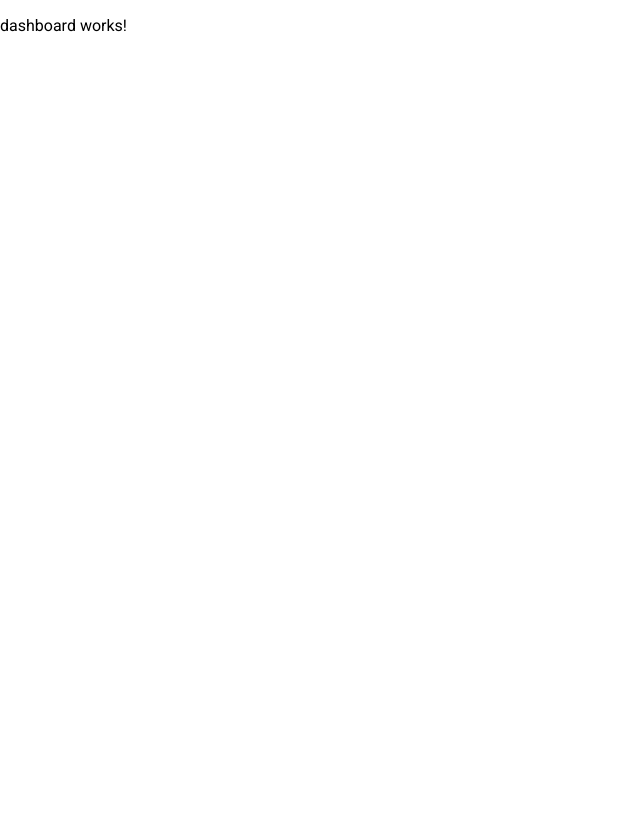
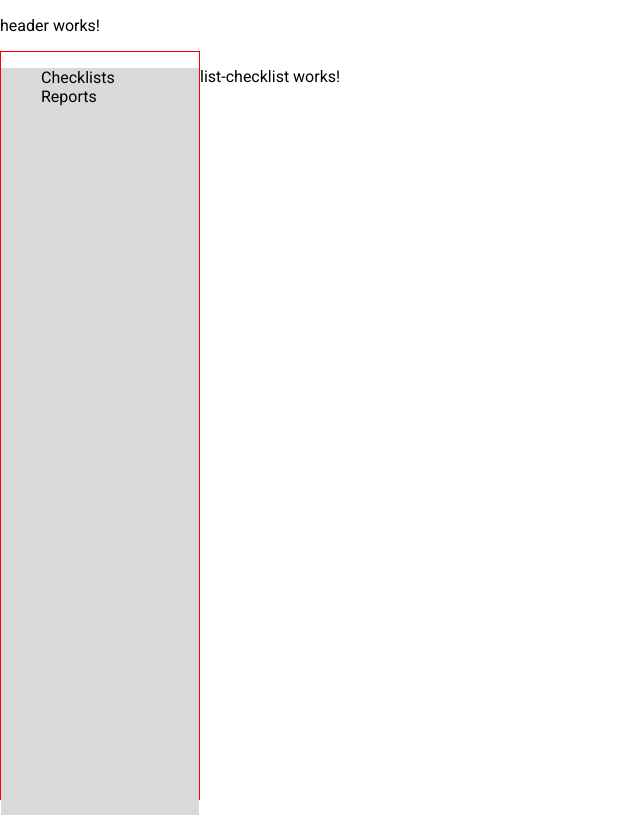
Before and after one commit to sindriax/light-eyes-client, an Angular app in the folder client/: page / in a window 1280 px wide. Shown: the whole page, without its empty margins (0-640 px from the left). Built offline with nearby package versions, Linux system fonts and the light colour scheme.

Commit message:
basic architecture redone

```diff
--- a/client/src/app/app.config.ts
+++ b/client/src/app/app.config.ts
@@ -1,9 +1,9 @@
 import { ApplicationConfig, provideZoneChangeDetection } from '@angular/core';
-import { provideRouter } from '@angular/router';
+import { provideRouter, withComponentInputBinding } from '@angular/router';
 
 import { routes } from './app.routes';
 import { provideAnimationsAsync } from '@angular/platform-browser/animations/async';
 
 export const appConfig: ApplicationConfig = {
-  providers: [provideZoneChangeDetection({ eventCoalescing: true }), provideRouter(routes), provideAnimationsAsync()]
+  providers: [provideZoneChangeDetection({ eventCoalescing: true }), provideRouter(routes, withComponentInputBinding()), provideAnimationsAsync()]
 };
--- a/client/src/app/checklist/views/list-checklist/list-checklist.component.scss
+++ b/client/src/app/checklist/views/list-checklist/list-checklist.component.scss
@@ -0,0 +1,5 @@
+@import '../../../styles/mixins';
+
+:host{
+    @include layout-position;
+}
--- a/client/src/app/layout/aside/aside.component.html
+++ b/client/src/app/layout/aside/aside.component.html
@@ -1 +1,7 @@
-<p>aside works!</p>
+
+<div id="aside">
+    <ul>
+        <li><a routerLinkActive="active" [routerLink]="['/checklists']">Checklists</a></li>
+        <li><a routerLinkActive="active" [routerLink]="['/reports']">Reports</a></li>
+    </ul>
+</div>
--- a/client/src/app/layout/aside/aside.component.scss
+++ b/client/src/app/layout/aside/aside.component.scss
@@ -0,0 +1,18 @@
+
+#aside {
+    background-color: #D9D9D9;
+    width: 100%;
+    height: 100%;
+
+}
+
+a{
+    text-decoration: none;
+    color: black;
+}
+
+li{
+    text-decoration: none;
+    list-style-type: none;
+
+}
--- a/client/src/app/layout/aside/aside.component.ts
+++ b/client/src/app/layout/aside/aside.component.ts
@@ -1,9 +1,10 @@
 import { Component } from '@angular/core';
+import { RouterLink, RouterLinkActive } from '@angular/router';
 
 @Component({
   selector: 'app-aside',
   standalone: true,
-  imports: [],
+  imports: [RouterLink, RouterLinkActive],
   templateUrl: './aside.component.html',
   styleUrl: './aside.component.scss'
 })
--- a/client/src/app/layout/dashboard/views/reports-list-view/reports-list-view.component.html
+++ b/client/src/app/layout/dashboard/views/reports-list-view/reports-list-view.component.html
@@ -1 +1 @@
-<p>reports-list-view works!</p>
+<p>SI FUNCIONA!</p>
--- a/client/src/app/layout/dashboard/views/reports-list-view/reports-list-view.component.scss
+++ b/client/src/app/layout/dashboard/views/reports-list-view/reports-list-view.component.scss
@@ -0,0 +1,8 @@
+
+@import '../../../../styles/mixins';
+
+:host{
+
+    @include layout-position;
+
+}
--- /dev/null
+++ b/client/src/app/layout/layout/layout.component.html
@@ -0,0 +1,6 @@
+
+<div class="grid-container">
+    <app-header class="header"></app-header>
+    <app-aside class="aside"></app-aside>
+    <router-outlet id="main"></router-outlet>
+</div>
--- /dev/null
+++ b/client/src/app/layout/layout/layout.component.scss
@@ -0,0 +1,33 @@
+:root {
+    --backround-grey: red;
+}
+
+.grid-container {
+    display: grid;
+    grid-template-areas:
+      "header header"
+      "aside main";
+    grid-template-rows: auto 1fr;
+    grid-template-columns: 200px 1fr;
+    height: 100vh;
+  }
+
+  .header {
+    grid-area: header;
+
+  }
+
+  .aside {
+    grid-area: aside;
+    background-color: var(--backround-grey);
+    border: solid, 1px red;
+
+  }
+
+  #main{
+    grid-area: main;
+  }
+
+  .router{
+    display: hidden;
+  }
--- /dev/null
+++ b/client/src/app/styles/_mixins.scss
@@ -0,0 +1,8 @@
+$backround-grey:  #D9D9D9;
+
+
+
+@mixin layout-position {
+    display: block;
+    grid-area: main;
+};
```
Also changed, not shown: client/src/app/app.routes.ts (+12 -1 lines), client/src/app/layout/layout/layout.component.ts (added, +15 -0 lines), 1 other file (tests, documents, lock files or other folders).
